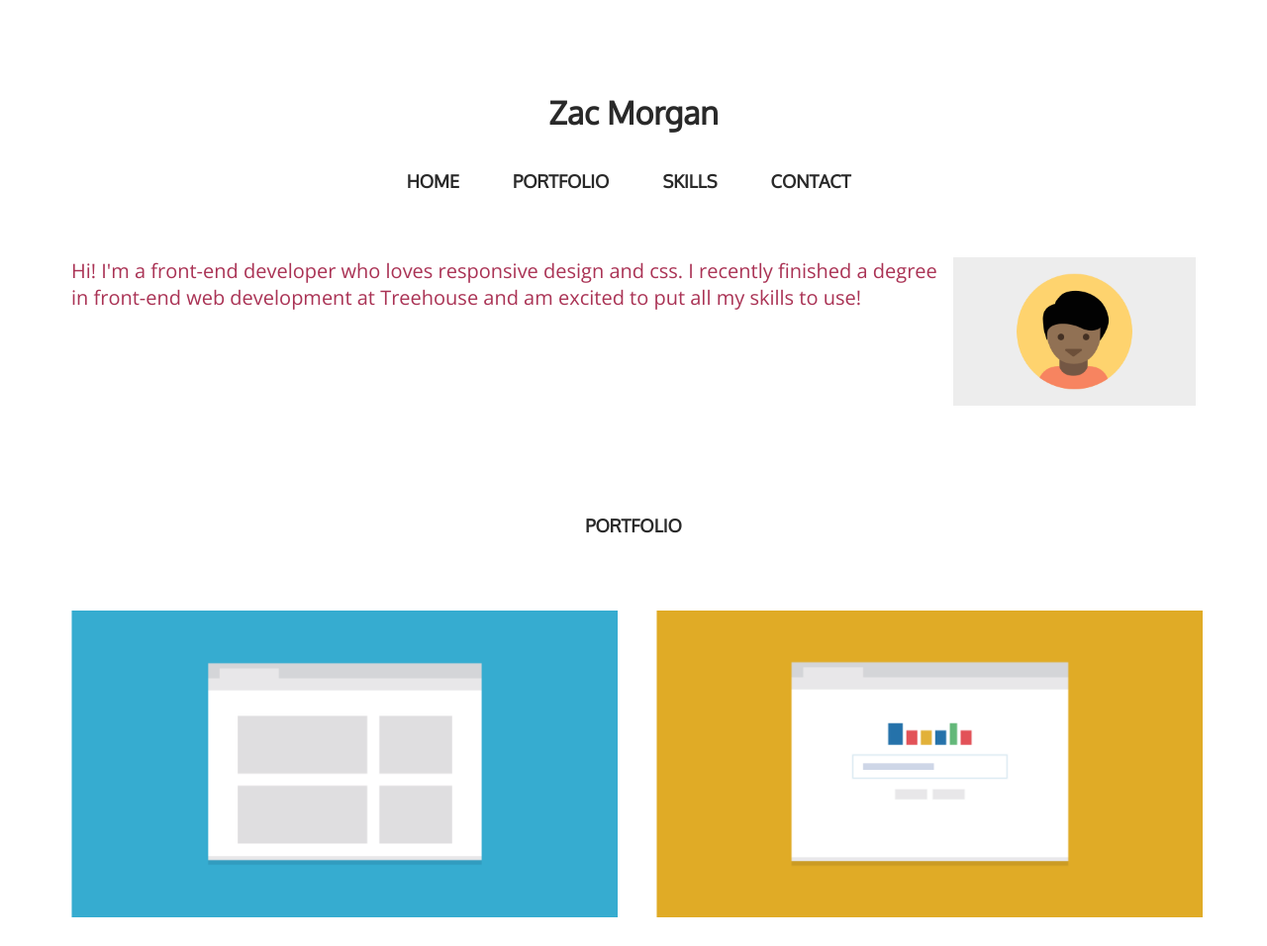
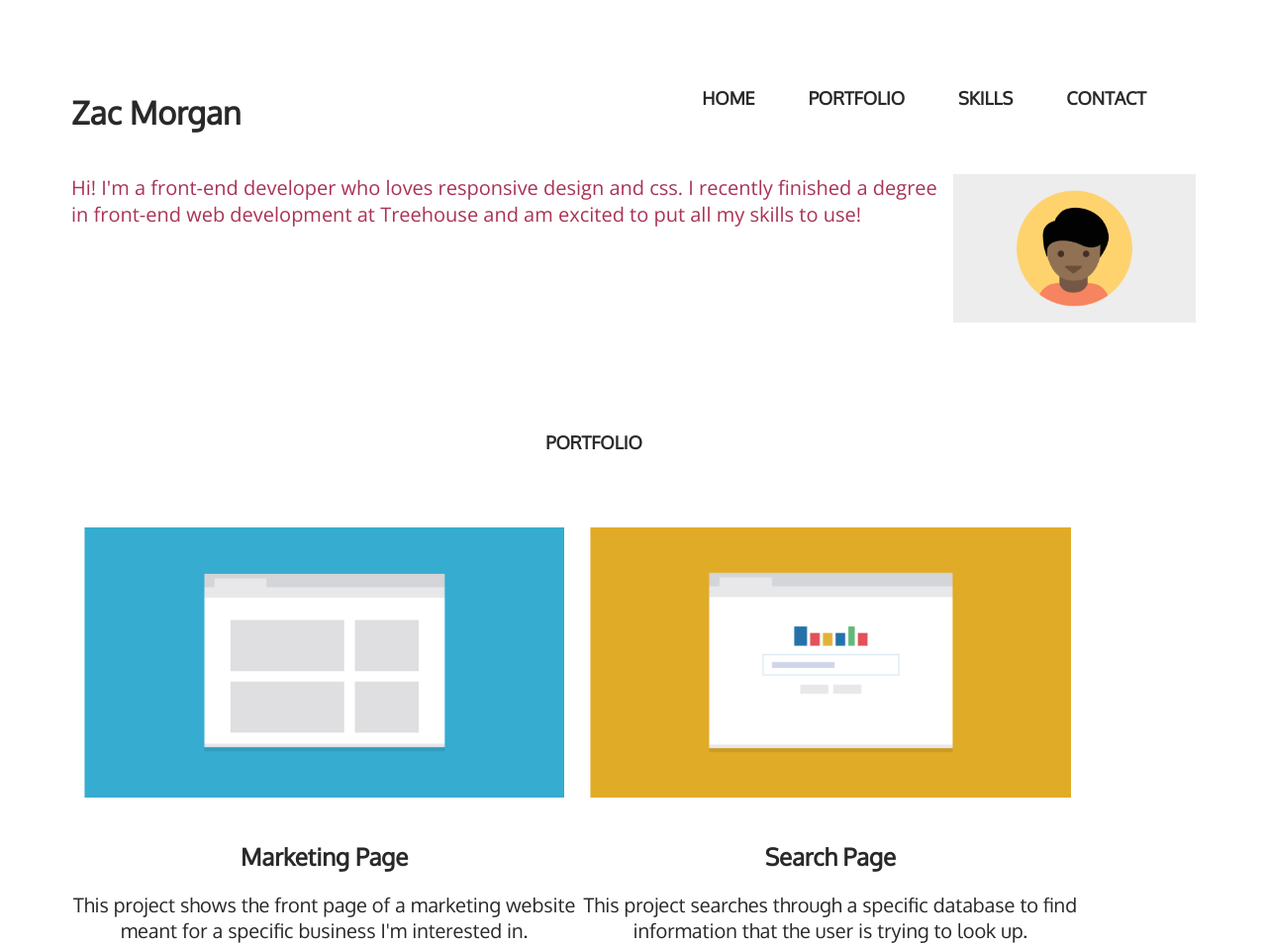
Before and after one commit to Zac9829/Team-Treehouse-Mobile-First-Responsive-Layout, a plain HTML site: page index.html in a window 1280 px wide. Shown: the top 956 px of the page at 99% size. Drawn offline with nearby package versions, Linux system fonts and the light colour scheme.

Commit message:
Adding desktop responsive

```diff
--- a/css/styles.css
+++ b/css/styles.css
@@ -56,6 +56,7 @@
      text-transform: uppercase;
      font-size: 18px;
      font-weight: bolder;
+     padding-right: 80px;
  }
 
  p {
@@ -117,7 +118,8 @@
     }
 
     .project:nth-child(odd) {
-        margin-right: 7%;
+        margin-right: 5%;
+
     }
     .section-last {
         display: inline-block;
@@ -132,7 +134,7 @@
     }
 
     .project img {
-        max-width: 108%;
+        max-width: 95%;
     }
 
 
@@ -140,4 +142,10 @@
 
 @media only screen and (min-width: 1024px) {
 
+    header {
+        display:flex;
+        justify-content:space-between;
+    }
+
+
 }
--- a/index.html
+++ b/index.html
@@ -13,9 +13,10 @@
 <body>
 <div class="main-container">
 
-    <h1>Zac Morgan</h1>
+<header>
+     <h1>Zac Morgan</h1>
 
-    <nav>
+     <nav id="nav">
         <ul>
             <li><a href="#home">Home</a></li>
             <li><a href="#portfolio">Portfolio</a></li>
@@ -24,6 +25,7 @@
 
         </ul>
     </nav>
+</header>
 
 
     <div class="section-1">
```
